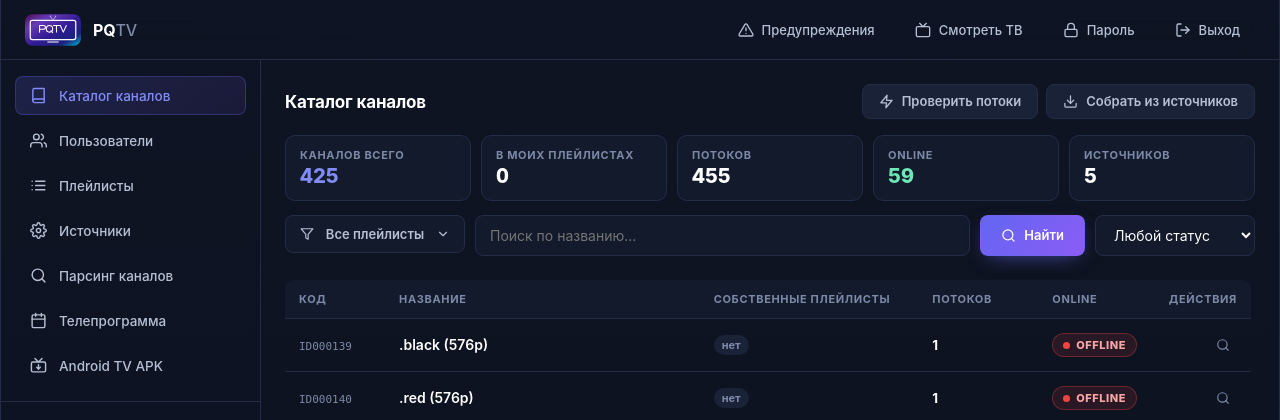
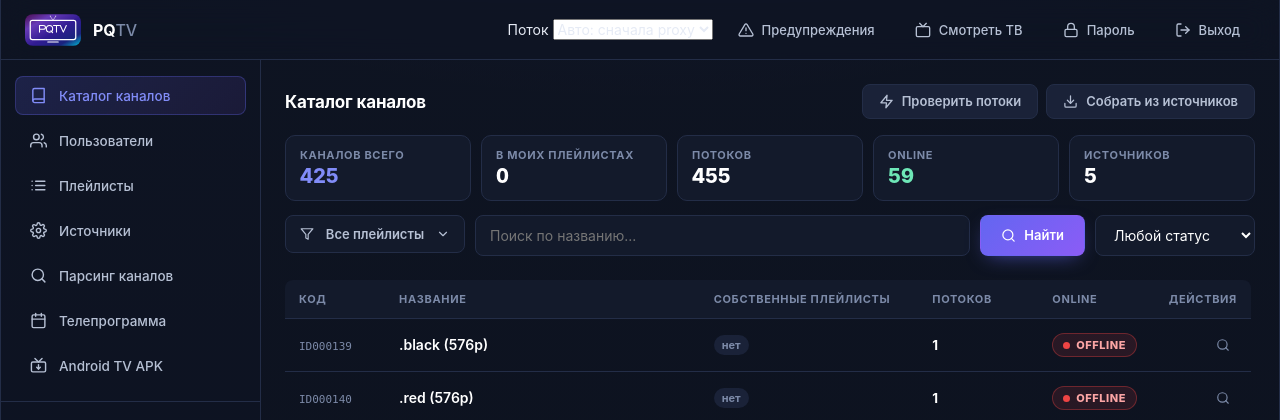
Before and after one commit to alexpikman/PQTV, a Node server app: page /editor in a window 1280 px wide. Shown: the top 420 px of the page. Run offline with Node 20, Linux system fonts and the light colour scheme; the visitor is signed in with stand-in values (Sample User, id 1); data that the repository does not hold is empty; some libraries are stand-ins or nearby versions.

Commit message:
Add stream delivery mode control

```diff
--- a/views/editor.ejs
+++ b/views/editor.ejs
@@ -46,6 +46,15 @@
                 <h1>PQ<span>TV</span></h1>
             </div>
             <div style="display:flex; align-items:center; gap:10px;">
+                <label class="streaming-mode-control" for="streaming-mode-select">
+                    Поток
+                    <select id="streaming-mode-select" aria-label="Режим передачи видеопотока">
+                        <option value="auto_proxy_first">Авто: сначала proxy</option>
+                        <option value="auto_direct_first">Авто: напрямую</option>
+                        <option value="proxy_only">Только proxy</option>
+                        <option value="direct_only">Только напрямую</option>
+                    </select>
+                </label>
                 <button type="button" id="btn-admin-alerts" class="logout-link" style="background:transparent; cursor:pointer;" title="Предупреждения о недоступных каналах у пользователей">
                     <svg viewBox="0 0 24 24" fill="none" stroke="currentColor" stroke-width="2" stroke-linecap="round" stroke-linejoin="round">
                         <path d="M10.29 3.86L1.82 18a2 2 0 0 0 1.71 3h16.94a2 2 0 0 0 1.71-3L13.71 3.86a2 2 0 0 0-3.42 0z"/>
```
